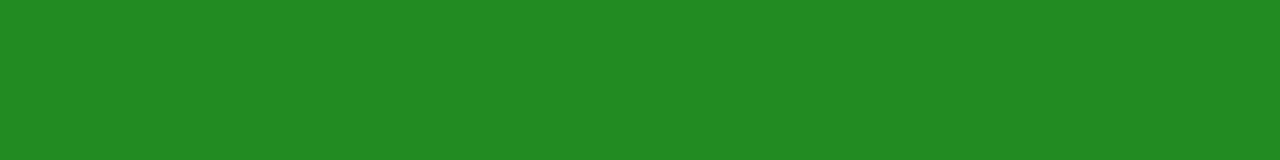
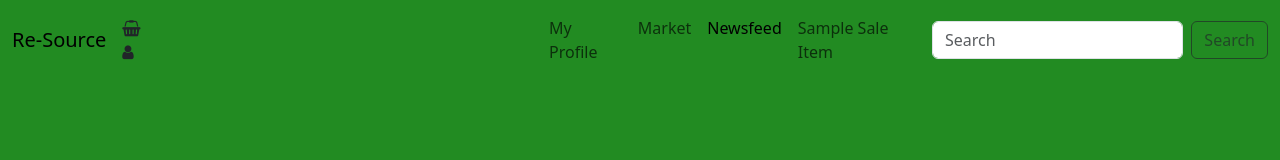
Before and after one commit to mk-bishop/re-source, a website: page index.html in a window 1280 px wide. Drawn offline with nearby package versions, Linux system fonts and the light colour scheme.

Commit message:
navbar stuff

```diff
--- a/index.html
+++ b/index.html
@@ -16,6 +16,48 @@
     </head>
 
     <body>
+        <!-- let's start with a navbar bbbbb -->
+        <nav class="navbar navbar-expand-lg">
+            <div class="container-fluid">
+                <!-- gotta change those arias probs -->
+                <button class="navbar-toggler" type="button" data-bs-toggle="collapse" data-bs-target="#hamburgerNav" aria-controls="hamburgerNav" aria-expanded="false" aria-label="Toggle navigation">
+                    <span class="navbar-toggler-icon"></span>
+                </button>
+                <!-- maybe a logo or sthg -->
+                <a class="navbar-brand" href="#">Re-Source</a>
+
+                <!-- why are they staaaacked -->
+                <div class="col col-2 col-md-4">
+                    <a class="nav-link" href="shopping-cart.html">
+                        <i class="fa fa-shopping-basket"></i>
+                    </a>
+                    <a class="nav-link" href="profile.html">
+                        <i class="fa fa-user"></i>
+                    </a>
+                </div>
+                <!-- wanna highlight what's being moused over -->
+                <div class="collapse navbar-collapse" id="hamburgerNav">
+                    <ul class="navbar-nav me-auto mb-2 mb-lg-0">
+                      <li class="nav-item">
+                        <a class="nav-link" href="profile.html">My Profile</a>
+                      </li>
+                      <li class="nav-item">
+                        <a class="nav-link" href="market.html">Market</a>
+                      </li>
+                      <li class="nav-item">
+                        <a class="nav-link active" href="newsfeed.html">Newsfeed</a>
+                      </li>
+                      <li class="nav-item">
+                        <a class="nav-link" href="item.html">Sample Sale Item</a>
+                      </li>
+                    </ul>
+                    <form class="d-flex disabled" aria-disabled="true" role="search">
+                      <input class="form-control me-2 disabled" type="search" placeholder="Search" aria-label="Search" aria-disabled="true">
+                      <button class="btn disabled" type="submit" aria-disabled="true">Search</button>
+                    </form>
+                  </div>
+            </div>
+        </nav>
 
 
         <!-- jQuery must come first, then Popper.js, then the Bootstrap JavaScript plugins.-->
--- a/package.json
+++ b/package.json
@@ -23,6 +23,7 @@
   },
   "dependencies": {
     "bootstrap": "^5.3.1",
+    "font-awesome": "^4.7.0",
     "jquery": "^3.5.1",
     "popper.js": "^1.16.1"
   }
```
Also changed, not shown: shopping-cart.html (added), 1 other file. Lines whose indentation alone changed are shown as unchanged.
